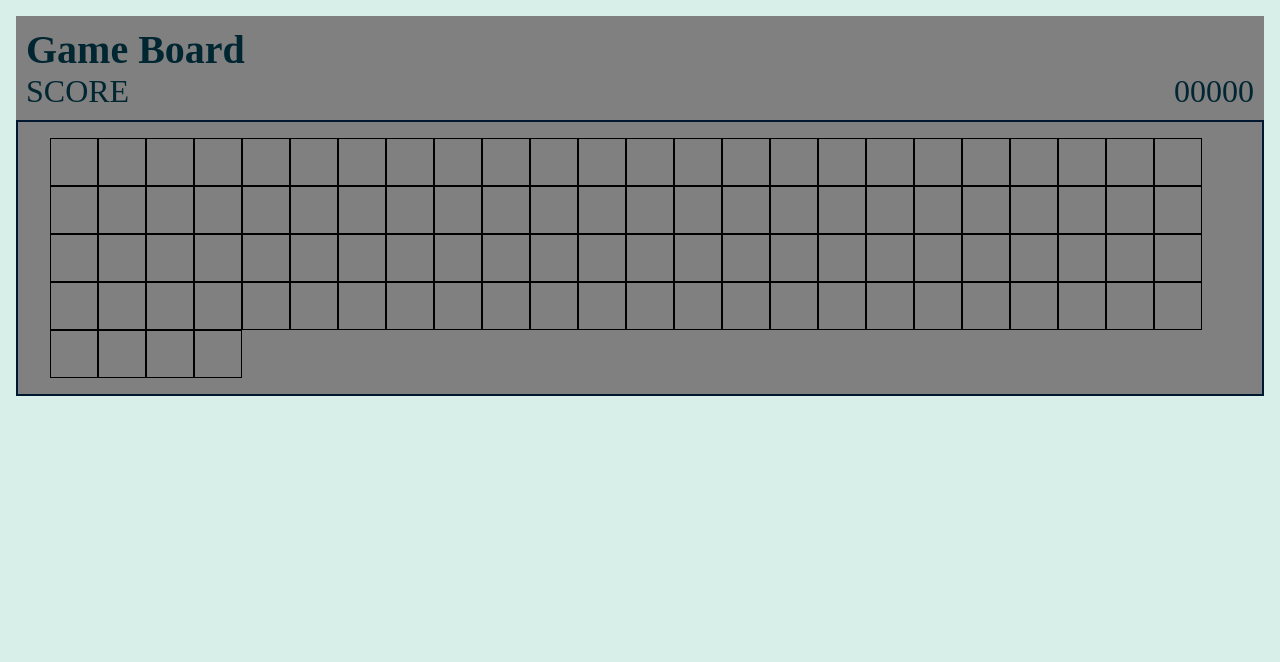
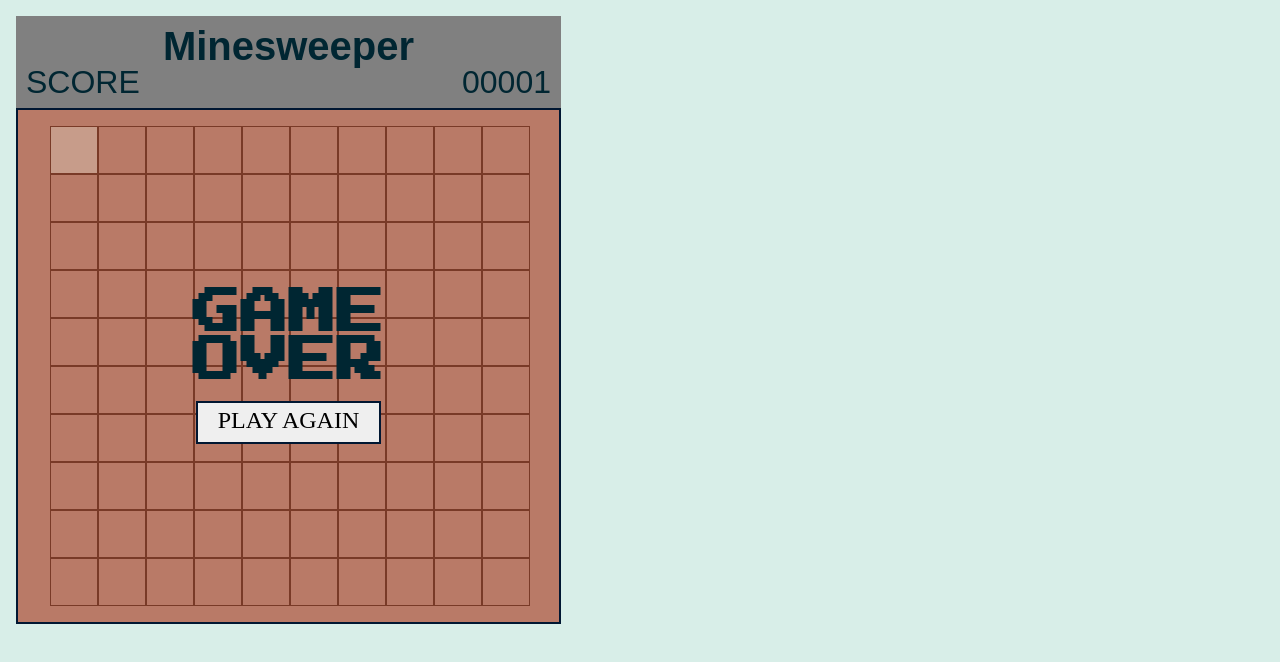
Before and after one commit to CP-493/minesweeper, a plain HTML site: page index.html in a window 1280 px wide. Both pictures are taken after a click on the element 74 px from the left and 162 px from the top of the page. Drawn offline with Linux system fonts and the light colour scheme; a web font is replaced by a local one.

Commit message:
added .js file for functioning game adjusted css and added more css elements for clear win or lose edited html by adding charset lang and font links.

```diff
--- a/index.html
+++ b/index.html
@@ -1,129 +1,37 @@
 <!DOCTYPE html>
-<html>
+<html lang="en">
     <head>
+        <meta charset="UTF-8" />
+        <meta name = "viewport" content="width=device-width, initial-scale=1.0" />
+        <title>Minesweeper</title>
+        <link rel="preconnect" href="https://fonts.googleapis.com" />
+        <link rel="preconnect" href="https://fonts.gstatic.com" crossorigin />
+        <link
+            href="https://fonts.googleapis.com/css2?family=Darker+Grotesque:wght@700&family=Press+Start+2P&display=swap"
+            rel="stylesheet"
+        />
         <link rel="stylesheet" href="./styles.css">
     </head>
 
     <body>
         <div class="game-container">
             <header class="game-panel">
-                <h1>Game Board</h1>
+                <h1>Minesweeper</h1>
                 <div class="score">
-                    <span>SCORE</span>
-                    <span>00000</span>
+                    <span class="score-label">SCORE</span>
+                    <span class="score-counter">00000</span>
                 </div>
             </header>
             <main class="game-board">
-
                 <div class="grid">
-                    <div class="cell"></div>
-                    <div class="cell"></div>
-                    <div class="cell"></div>
-                    <div class="cell"></div>
-                    <div class="cell"></div>
-                    <div class="cell"></div>
-                    <div class="cell"></div>
-                    <div class="cell"></div>
-                    <div class="cell"></div>
-                    <div class="cell"></div>
-                    <div class="cell"></div>
-                    <div class="cell"></div>
-                    <div class="cell"></div>
-                    <div class="cell"></div>
-                    <div class="cell"></div>
-                    <div class="cell"></div>
-                    <div class="cell"></div>
-                    <div class="cell"></div>
-                    <div class="cell"></div>
-                    <div class="cell"></div>
-                    <div class="cell"></div>
-                    <div class="cell"></div>
-                    <div class="cell"></div>
-                    <div class="cell"></div>
-                    <div class="cell"></div>
-                    <div class="cell"></div>
-                    <div class="cell"></div>
-                    <div class="cell"></div>
-                    <div class="cell"></div>
-                    <div class="cell"></div>
-                    <div class="cell"></div>
-                    <div class="cell"></div>
-                    <div class="cell"></div>
-                    <div class="cell"></div>
-                    <div class="cell"></div>
-                    <div class="cell"></div>
-                    <div class="cell"></div>
-                    <div class="cell"></div>
-                    <div class="cell"></div>
-                    <div class="cell"></div>
-                    <div class="cell"></div>
-                    <div class="cell"></div>
-                    <div class="cell"></div>
-                    <div class="cell"></div>
-                    <div class="cell"></div>
-                    <div class="cell"></div>
-                    <div class="cell"></div>
-                    <div class="cell"></div>
-                    <div class="cell"></div>
-                    <div class="cell"></div>
-                    <div class="cell"></div>
-                    <div class="cell"></div>
-                    <div class="cell"></div>
-                    <div class="cell"></div>
-                    <div class="cell"></div>
-                    <div class="cell"></div>
-                    <div class="cell"></div>
-                    <div class="cell"></div>
-                    <div class="cell"></div>
-                    <div class="cell"></div>
-                    <div class="cell"></div>
-                    <div class="cell"></div>
-                    <div class="cell"></div>
-                    <div class="cell"></div>
-                    <div class="cell"></div>
-                    <div class="cell"></div>
-                    <div class="cell"></div>
-                    <div class="cell"></div>
-                    <div class="cell"></div>
-                    <div class="cell"></div>
-                    <div class="cell"></div>
-                    <div class="cell"></div>
-                    <div class="cell"></div>
-                    <div class="cell"></div>
-                    <div class="cell"></div>
-                    <div class="cell"></div>
-                    <div class="cell"></div>
-                    <div class="cell"></div>
-                    <div class="cell"></div>
-                    <div class="cell"></div>
-                    <div class="cell"></div>
-                    <div class="cell"></div>
-                    <div class="cell"></div>
-                    <div class="cell"></div>
-                    <div class="cell"></div>
-                    <div class="cell"></div>
-                    <div class="cell"></div>
-                    <div class="cell"></div>
-                    <div class="cell"></div>
-                    <div class="cell"></div>
-                    <div class="cell"></div>
-                    <div class="cell"></div>
-                    <div class="cell"></div>
-                    <div class="cell"></div>
-                    <div class="cell"></div>
-                    <div class="cell"></div>
-                    <div class="cell"></div>
-                    <div class="cell"></div>
-                    <div class="cell"></div>
-                    <div class="cell"></div>
                 </div>
-
                 <div class="end-game-screen hidden">
                     <h2 class="end-game-text">Game<br />Over</h2>
-                    <button class="btn">Play Again</button>
+                    <button class="btn play-again">Play Again</button>
                 </div>
 
             </main>
         </div>
+        <script src="./script.js"></script>
     </body>
 </html>
--- /dev/null
+++ b/script.js
@@ -0,0 +1,57 @@
+const scoreCounter = document.querySelector('.score-counter');
+const grid = document.querySelector('.grid');
+const endGameScreen = document.querySelector('.end-game-screen');
+const endGameText = document.querySelector('.end-game-text');
+const playAgainButton = document.querySelector('.play-again');
+
+const totalCells = 100;
+const totalBombs = 10;
+const maxScore = 5;
+const bombsList = [];
+
+let score = 0;
+
+function updateScore() {
+    score++;
+    scoreCounter.innerText = score.toString().padStart(5, '0');
+    if (score === maxScore) {
+        endGame(true);
+    }
+}
+
+for (let i = 1; i <= 100; i++) {
+    const cell = document.createElement('div');
+    cell.classList.add('cell');
+
+    cell.addEventListener('click' , function () {
+        if (bombsList.includes(i)) {
+            cell.classList.add('cell-bomb');
+            endGame(false);
+        }
+        cell.classList.add('cell-clicked');
+        updateScore();
+    });
+
+    grid.appendChild(cell);
+}
+
+while (bombsList.length < totalBombs) {
+
+    const randomNumber = Math.floor(Math.random() * totalCells) +1;
+
+    if (!bombsList.includes(randomNumber)) {
+    bombsList.push(randomNumber);
+    }
+}
+
+function endGame(isVictory) {
+if (isVictory) {
+    endGameText.innerHTML = 'YOU<br>WIN';
+    endGameScreen.classList.add('win');
+    }
+    endGameScreen.classList.remove('hidden');
+}
+
+playAgainButton.addEventListener('click', function() {
+    window.location.reload();
+});
--- a/styles.css
+++ b/styles.css
@@ -5,14 +5,16 @@
 }
 
 body {
-    font-family: 'Darker Grotesque';
+    font-family: 'Darker Grotesque', sans-serif;
     color: rgb(0, 38, 50);
     font-size: 40px;
+    line-height: 1;
     background-color: rgb(216, 238, 232);
     padding: 16px;
 }
 
 .game-container {
+    width: 545px;
     background-color: rgb(128, 128, 128);
 }
 
@@ -28,6 +30,7 @@ body {
 
 h1 {
     font-size: 40px;
+    text-align: center;
 }
 
 .score {
@@ -49,8 +52,10 @@ h1 {
     cursor: pointer;
 }
 
-.cell:hover {
-    background-color: black;
+.cell-bomb {
+    background-image: url('./bomb');
+    background-size: contain;
+    background-position: center;
 }
 
 .end-game-screen {
@@ -83,6 +88,10 @@ h1 {
     border: 2px solid rgb(0, 23, 50);
 }
 
+.win {
+    background-color: rgba(12, 250, 200, 0.5);
+}
+
 .btn:hover {
     background-color: rgb(203, 224, 221);
 }
@@ -90,3 +99,8 @@ h1 {
 .hidden {
     display: none;
 }
+
+.cell-clicked {
+    background-color: rgb(157, 197, 199);
+    cursor: not-allowed;
+}
```
Also changed, not shown: 1 other file.
